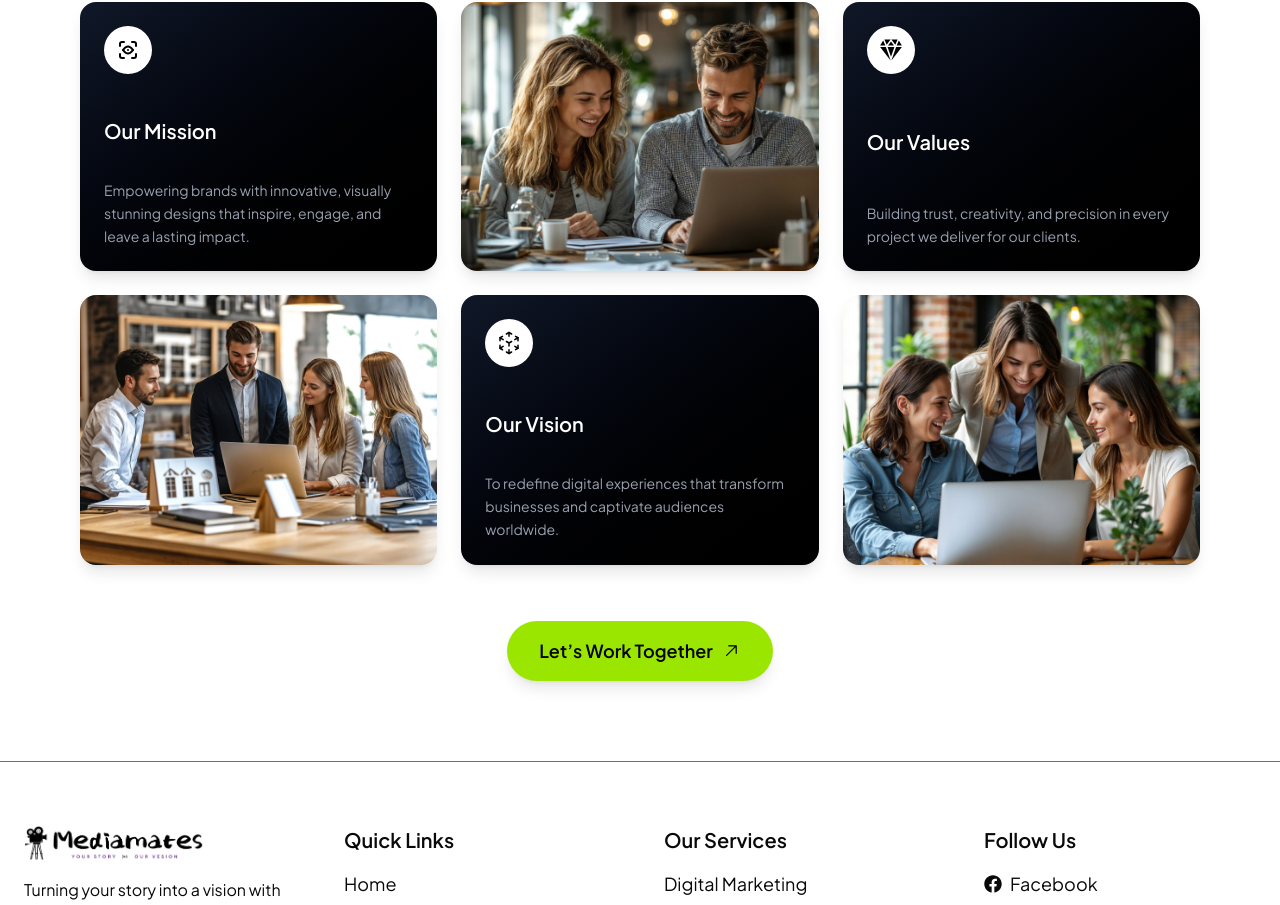
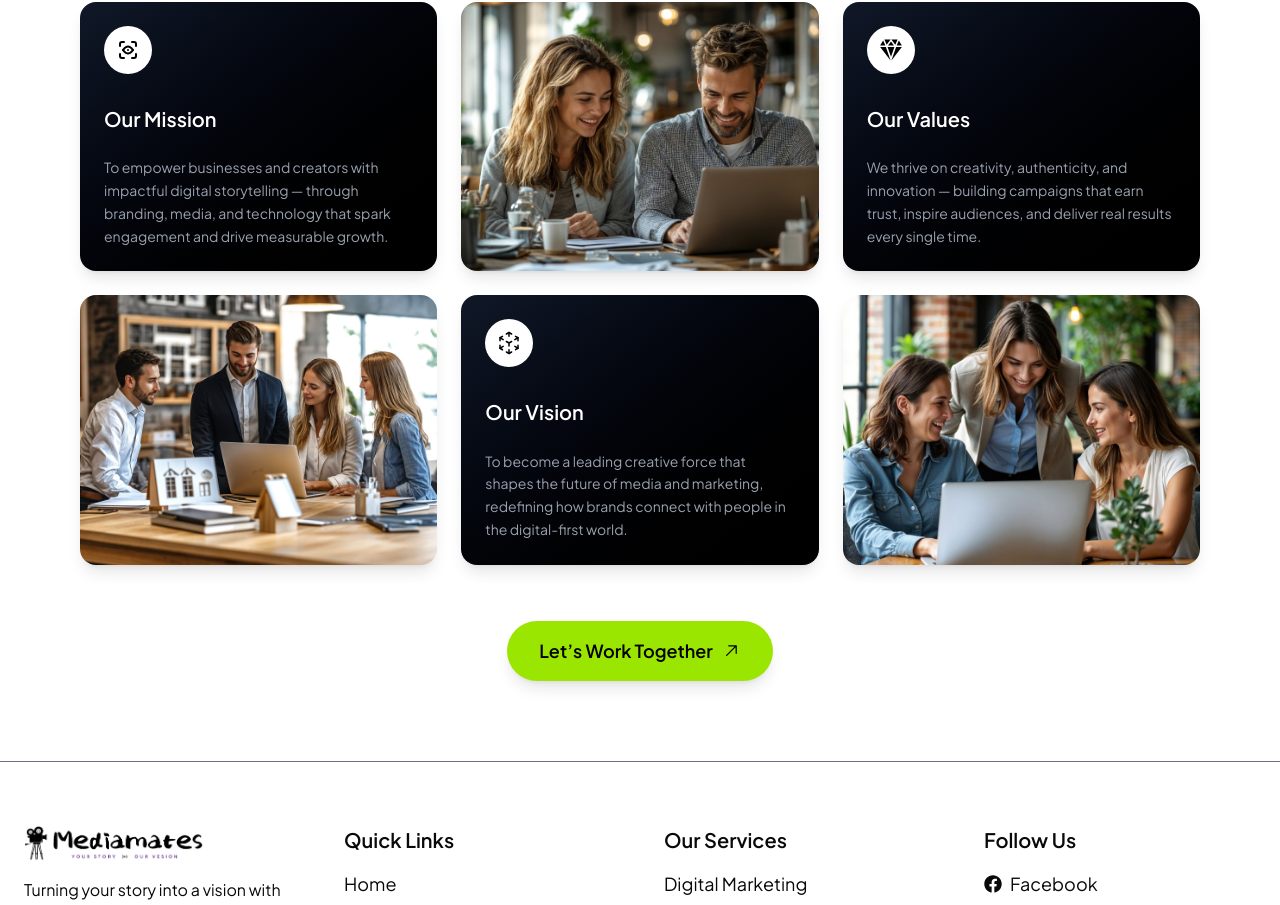
Before and after one commit to WebXodeTechnologies/media_mates, a Next.js app: page /about in a window 1280 px wide. Shown: the part 2418-3323 px from the top of the page. Built offline with nearby package versions, Linux system fonts and the light colour scheme.

Commit message:
Changes in the Vison Component

```diff
--- a/app/components/aboutPage/OurVison.jsx
+++ b/app/components/aboutPage/OurVison.jsx
@@ -8,7 +8,7 @@ const data = [
         type: "card",
         icon: <TbScanEye />,
         title: "Our Mission",
-        desc: "Empowering brands with innovative, visually stunning designs that inspire, engage, and leave a lasting impact.",
+        desc: "To empower businesses and creators with impactful digital storytelling — through branding, media, and technology that spark engagement and drive measurable growth.",
     },
     {
         type: "image",
@@ -19,7 +19,7 @@ const data = [
         type: "card",
         icon: <IoDiamondSharp />,
         title: "Our Values",
-        desc: "Building trust, creativity, and precision in every project we deliver for our clients.",
+        desc: "We thrive on creativity, authenticity, and innovation — building campaigns that earn trust, inspire audiences, and deliver real results every single time.",
     },
     {
         type: "image",
@@ -30,7 +30,7 @@ const data = [
         type: "card",
         icon: <IoLogoAppleAr />,
         title: "Our Vision",
-        desc: "To redefine digital experiences that transform businesses and captivate audiences worldwide.",
+        desc: "To become a leading creative force that shapes the future of media and marketing, redefining how brands connect with people in the digital-first world.",
     },
     {
         type: "image",
```
